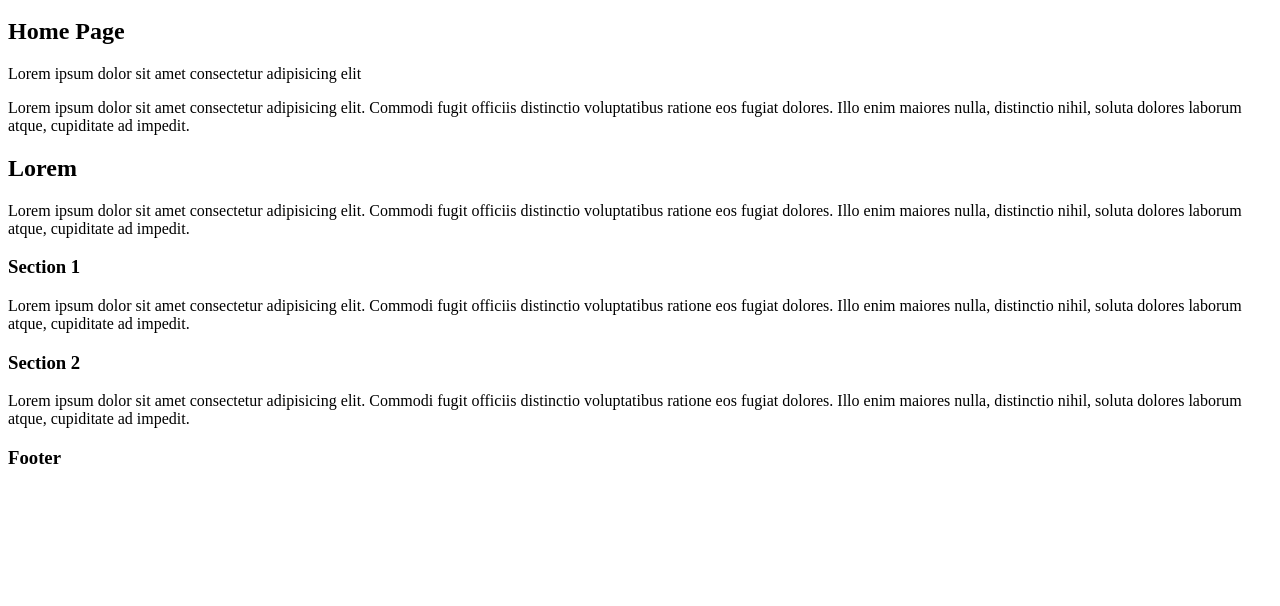
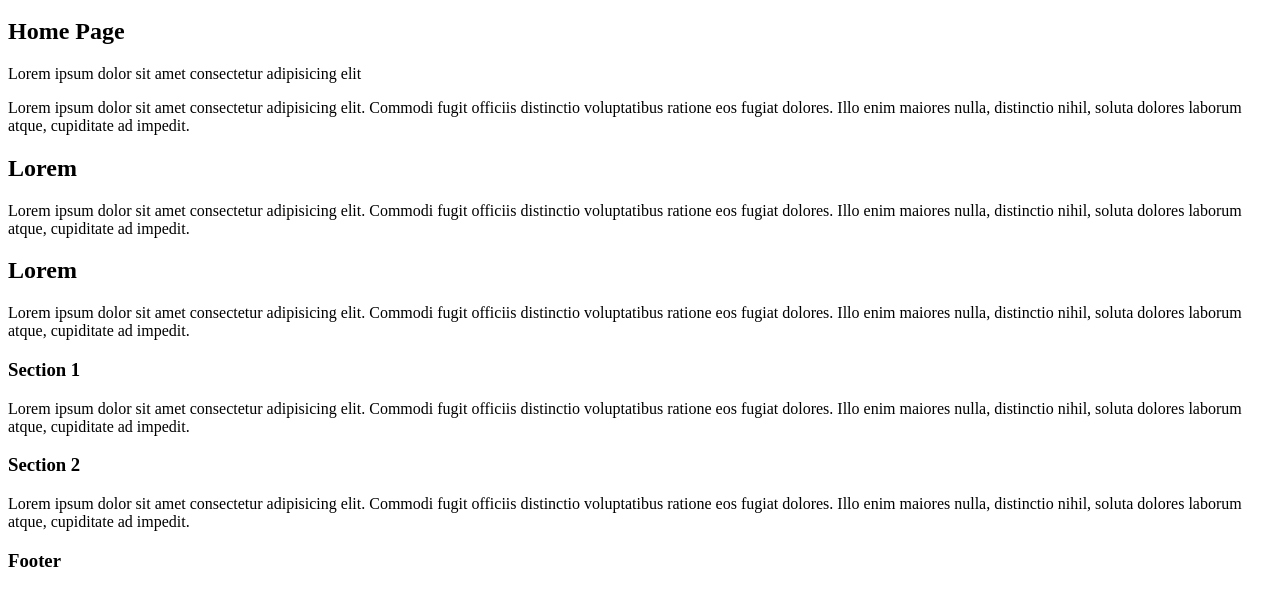
Before and after one commit to seda1094/tests_with_git, a plain HTML site: page index.html in a window 1280 px wide. Shown: the part 100-706 px from the top of the page. Drawn offline with Linux system fonts and the light colour scheme.

Commit message:
test2 commit 2

```diff
--- a/index.html
+++ b/index.html
@@ -21,6 +21,10 @@
         <p>Lorem ipsum dolor sit amet consectetur adipisicing elit. Commodi fugit officiis distinctio voluptatibus ratione eos fugiat dolores. Illo enim maiores nulla, distinctio nihil, soluta dolores laborum atque, cupiditate ad impedit.</p>
     </div>
     <div>
+        <h2>Lorem</h2>
+        <p>Lorem ipsum dolor sit amet consectetur adipisicing elit. Commodi fugit officiis distinctio voluptatibus ratione eos fugiat dolores. Illo enim maiores nulla, distinctio nihil, soluta dolores laborum atque, cupiditate ad impedit.</p>
+    </div>
+    <div>
         <div>
             <h3>Section 1</h3>
             <p>Lorem ipsum dolor sit amet consectetur adipisicing elit. Commodi fugit officiis distinctio voluptatibus ratione eos fugiat dolores. Illo enim maiores nulla, distinctio nihil, soluta dolores laborum atque, cupiditate ad impedit.</p>
```
